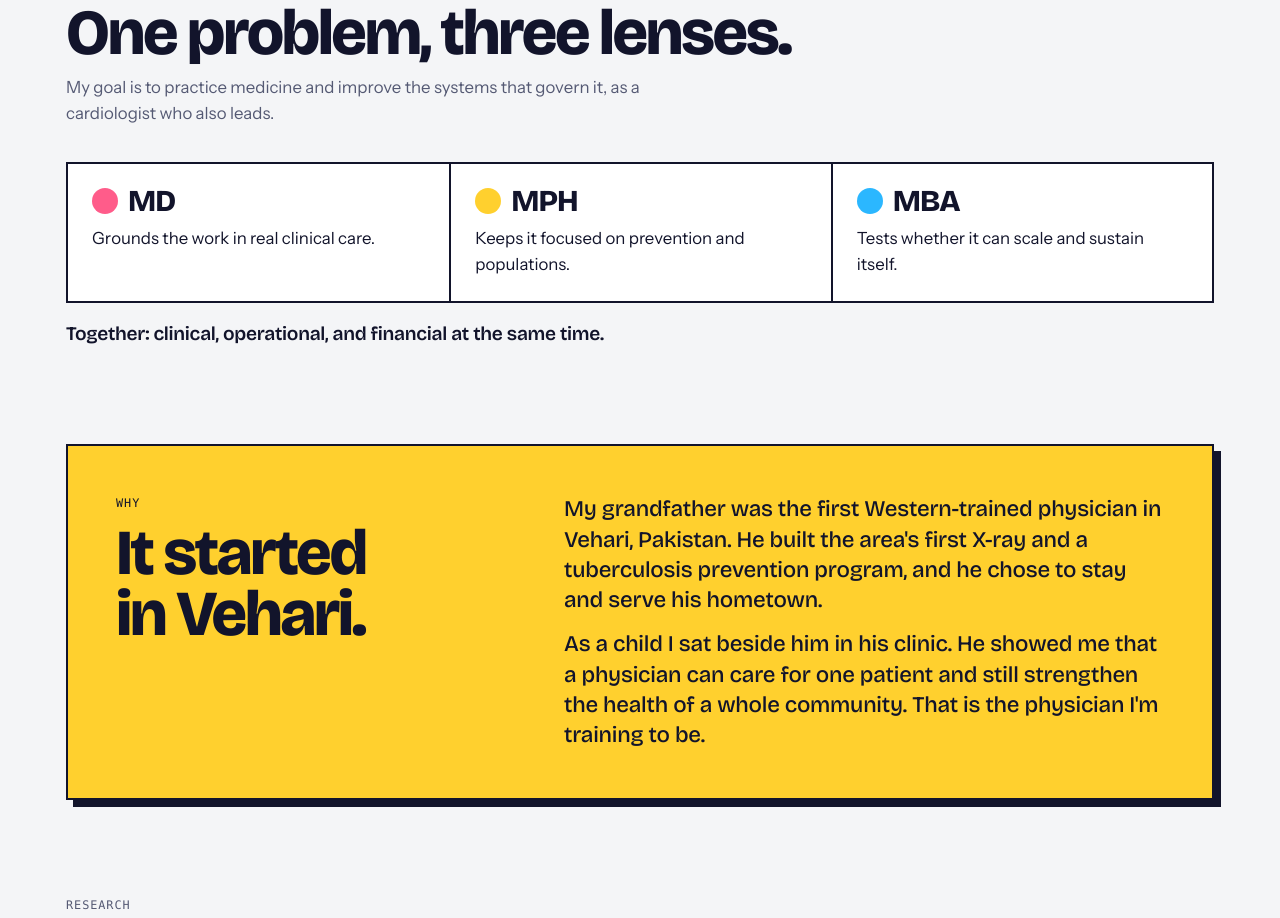
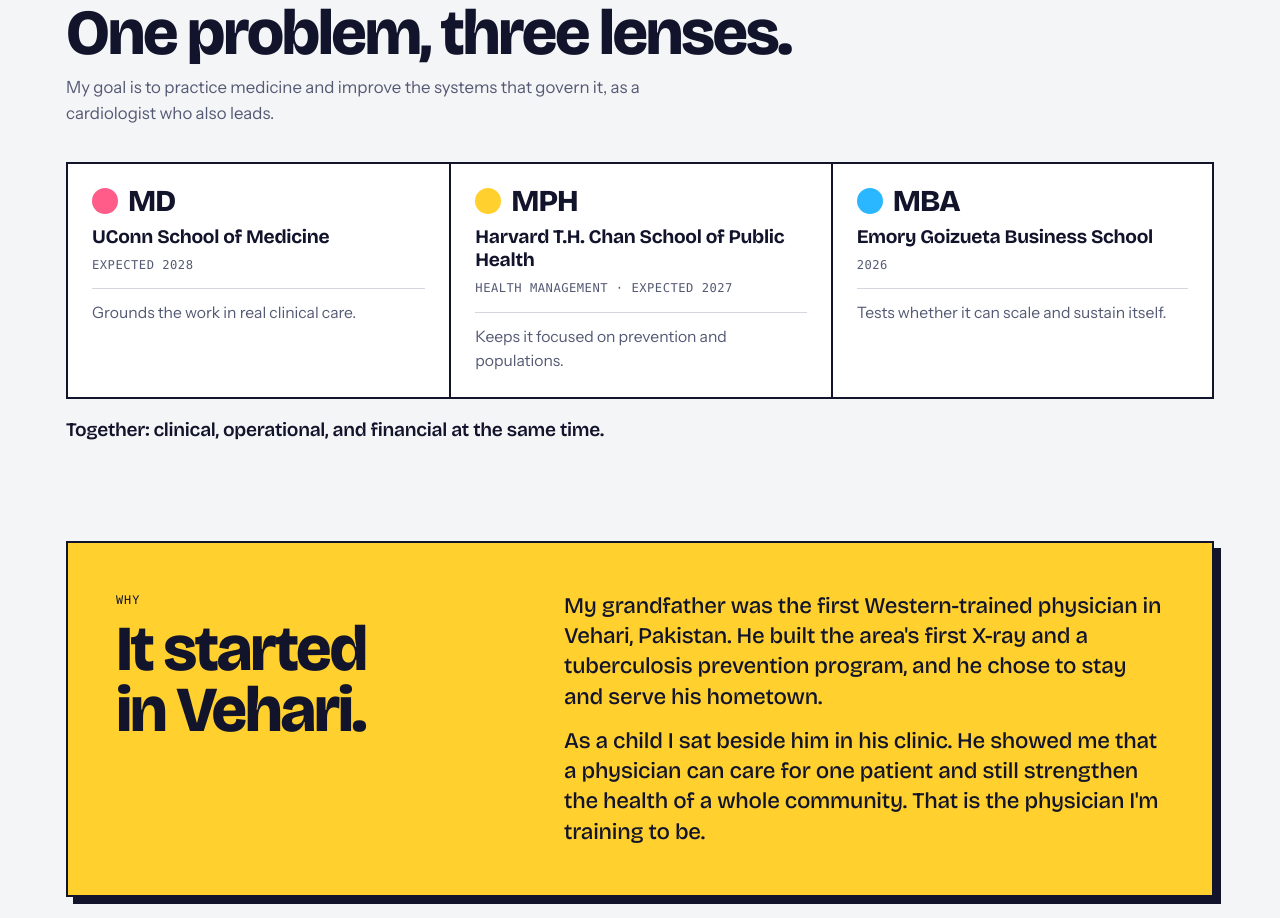
Before and after one commit to humzashamoon/humzarashid.com, a plain HTML site: page index.html in a window 1280 px wide. Shown: the part 1451-2369 px from the top of the page. Drawn offline with nearby package versions, Linux system fonts and the light colour scheme; a web font is replaced by a local one.

Commit message:
Add schools and years to the three degree boxes
Co-Authored-By: Claude Fable 5.2 <noreply@anthropic.com>
Claude-Session: https://claude.ai/code/session_01XT6c6BAa7Y45LnejpBHH6x

```diff
--- a/index.html
+++ b/index.html
@@ -119,6 +119,9 @@ h3 { font-family: var(--f-d); font-weight: 700; letter-spacing: -.015em; line-he
 .lens + .lens { border-left: 2px solid var(--ink); }
 .lens .chip { display: inline-flex; align-items: center; gap: 10px; font-family: var(--f-d); font-weight: 800; font-size: 1.9rem; letter-spacing: -.03em; line-height: 1; }
 .lens .chip i { width: 26px; height: 26px; border-radius: 50%; }
+.lens-school { font-family: var(--f-d); font-weight: 700; font-size: 1.2rem; letter-spacing: -.015em; line-height: 1.2; }
+.lens-yr { font-family: var(--f-m); font-size: .76rem; letter-spacing: .04em; text-transform: uppercase; color: var(--mut); }
+.lens p { margin-top: 6px; padding-top: 12px; border-top: 1px solid var(--rule); color: var(--mut); font-size: .98rem; }
 .lens-note { margin-top: 16px; font-family: var(--f-d); font-weight: 600; font-size: 1.2rem; letter-spacing: -.015em; }
 
 .pubs { display: grid; grid-template-columns: repeat(2, minmax(0, 1fr)); gap: 26px; }
@@ -309,9 +312,9 @@ h3 { font-family: var(--f-d); font-weight: 700; letter-spacing: -.015em; line-he
 <div class="head"><span class="ey">About</span><h2>One problem, three lenses.</h2>
 <p>My goal is to practice medicine and improve the systems that govern it, as a cardiologist who also leads.</p></div>
 <div class="lenses">
-<div class="lens"><span class="chip"><i style="background:var(--pink)"></i>MD</span><p>Grounds the work in real clinical care.</p></div>
-<div class="lens"><span class="chip"><i style="background:var(--yellow)"></i>MPH</span><p>Keeps it focused on prevention and populations.</p></div>
-<div class="lens"><span class="chip"><i style="background:var(--cyan)"></i>MBA</span><p>Tests whether it can scale and sustain itself.</p></div></div>
+<div class="lens"><span class="chip"><i style="background:var(--pink)"></i>MD</span><span class="lens-school">UConn School of Medicine</span><span class="lens-yr">Expected 2028</span><p>Grounds the work in real clinical care.</p></div>
+<div class="lens"><span class="chip"><i style="background:var(--yellow)"></i>MPH</span><span class="lens-school">Harvard T.H. Chan School of Public Health</span><span class="lens-yr">Health Management · Expected 2027</span><p>Keeps it focused on prevention and populations.</p></div>
+<div class="lens"><span class="chip"><i style="background:var(--cyan)"></i>MBA</span><span class="lens-school">Emory Goizueta Business School</span><span class="lens-yr">2026</span><p>Tests whether it can scale and sustain itself.</p></div></div>
 <p class="lens-note">Together: clinical, operational, and financial at the same time.</p></section>
 
 <section class="sec w" id="why"><div class="why"><div><span class="ey">Why</span><h2>It started in Vehari.</h2></div>
```
